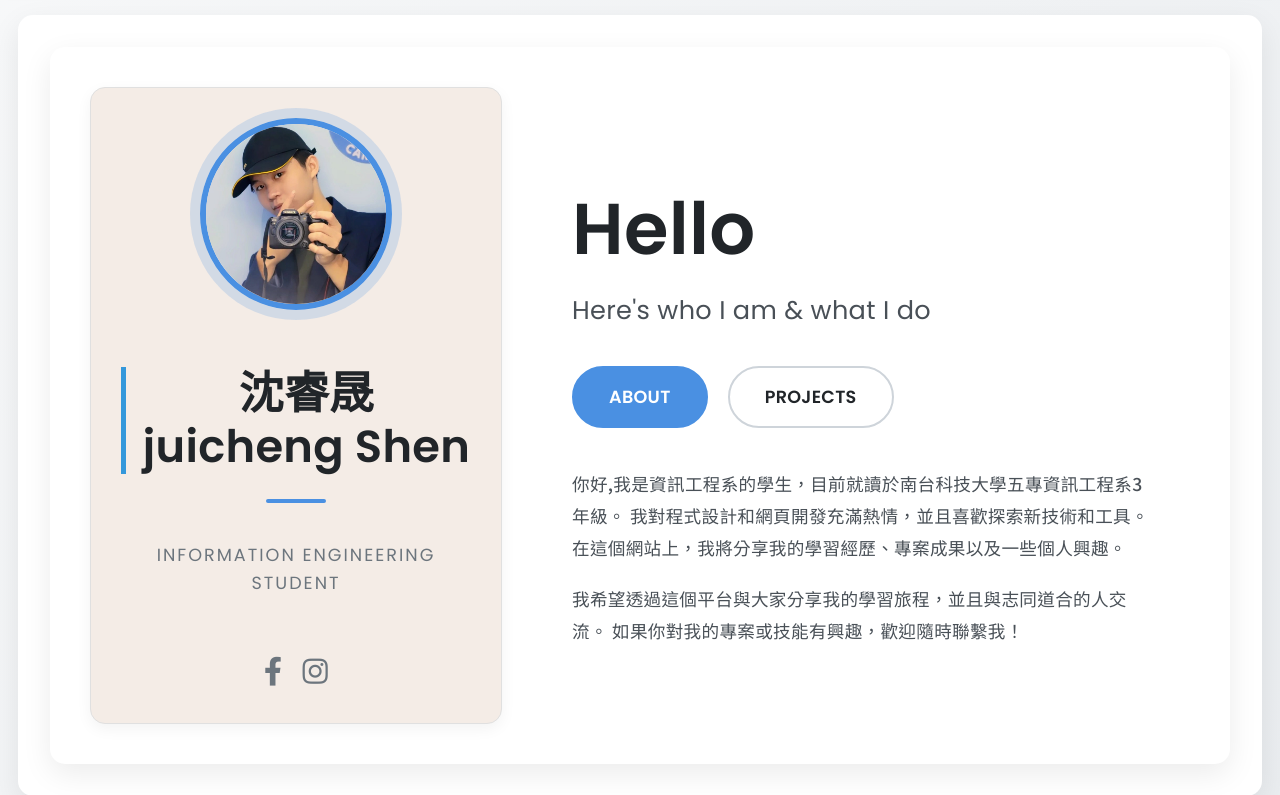
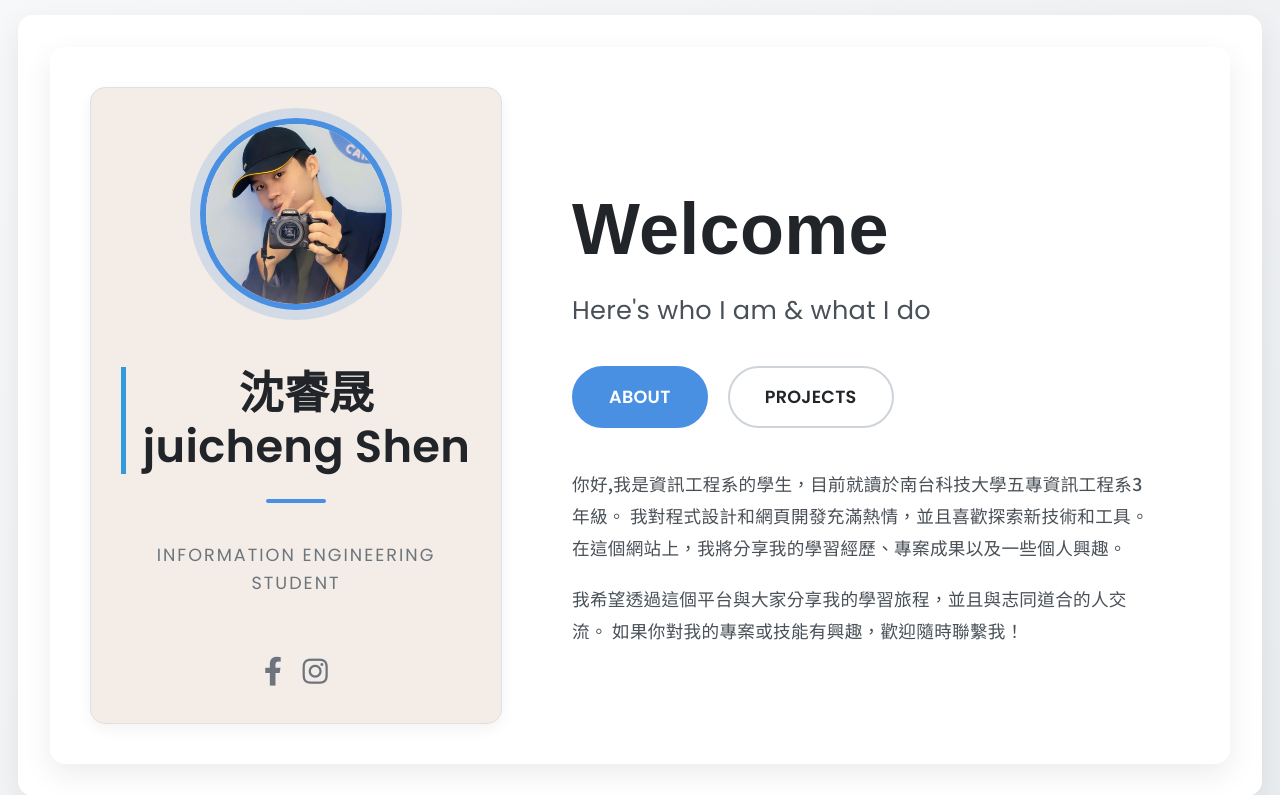
Before and after one commit to jui-cheng-shen/finel_Flask_project, a Flask app: page / in a window 1280 px wide. Shown: the part 185-980 px from the top of the page. Run offline with Flask 3, Linux system fonts and the light colour scheme.

Commit message:
更新首頁歡迎語，將「Hello」改為「Welcome」；修改頁腳字體為 Helvetica 系列

```diff
--- a/static/style.css
+++ b/static/style.css
@@ -335,7 +335,7 @@ footer {
   color: #212529;
   margin-bottom: 15px;
   line-height: 1;
-  font-family: 'Poppins', sans-serif;
+  font-family: helvetica-w01-light, helvetica-w02-light, sans-serif;
 }
 
 .subheading {
--- a/templates/index.html
+++ b/templates/index.html
@@ -15,7 +15,7 @@
         </div>
     </div>
     <div class="main-content">
-        <h1 class="greeting">Hello</h1>
+        <h1 class="greeting">Welcome</h1>
         <h3 class="subheading">Here's who I am & what I do</h3>
         <div class="buttons">
             <a href="{{ url_for('about') }}" class="btn btn-primary">ABOUT</a>
```
